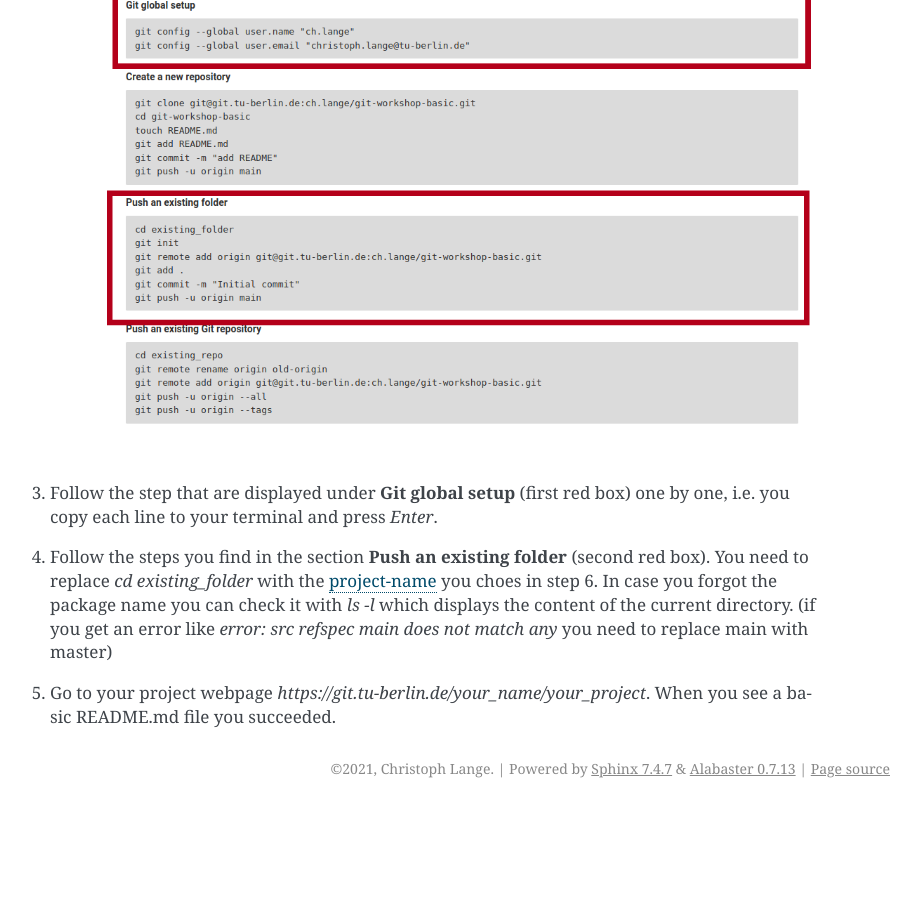
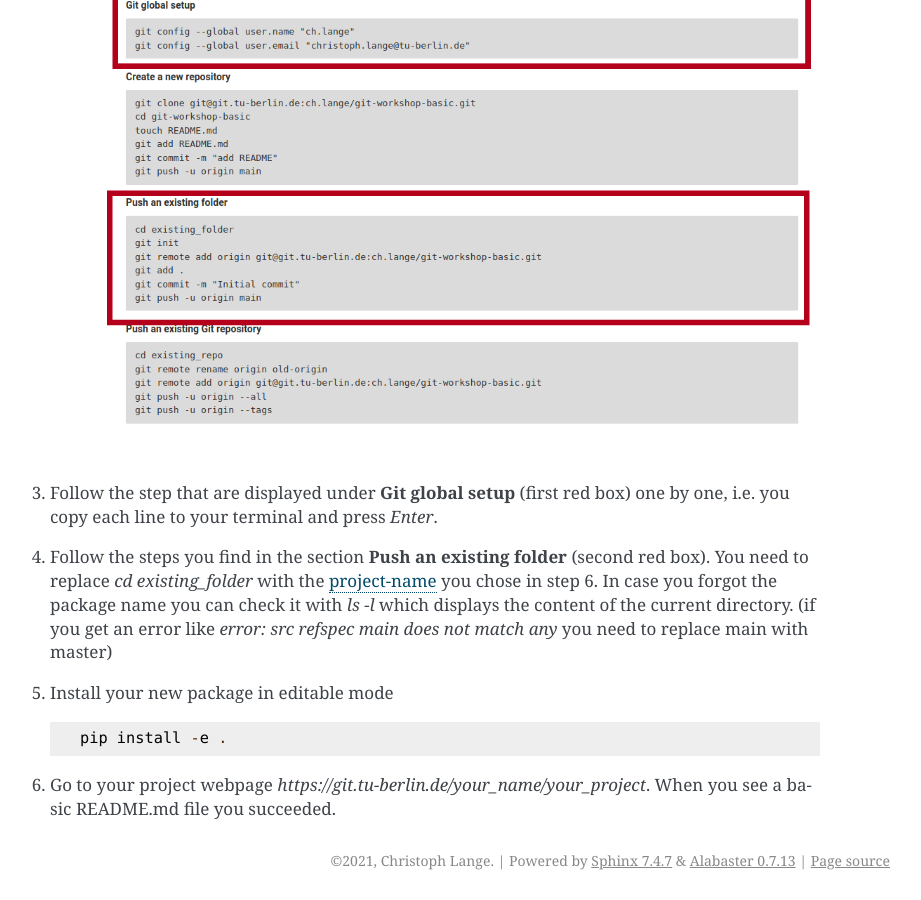
Before and after one commit to spirousschuh/cookiecutter-git-workshop-testing, a Sphinx documentation site: the page built from docs/git-basics/new_repo.rst, in a window 1280 px wide and 900 px high, scrolled down 2492 px. Shown: the whole window, without its empty margins (350-1271 px from the left). Built offline with Sphinx 7.4.7, drawn with Linux system fonts in a browser that asks for light colours; pages that are not in the unit, such as notebooks, are missing from menus; before the commit the page ends 3300 px from its top, so only the background shows below that; some of the changed text lies outside the part shown.

```diff
--- a/docs/git-basics/new_repo.rst
+++ b/docs/git-basics/new_repo.rst
@@ -1,3 +1,6 @@
+.. _new-repository:
+
+
 =====================
 Creating a Repository
 =====================
@@ -13,7 +16,7 @@ ________________________
 
 First of all you want to create a repository on GitLab/GitHub. Therefore, go to
 the URL of your GitLab Server, i.e.
-https://git.tu-berlin.de.   Then you click on
+https://git.tu-berlin.de/kiwi-git-workshops.   Then you click on
 **New Project** and select **Create blank project**. Afterwards you may choose a
 name for your repository
 
@@ -104,11 +107,18 @@ Right know they do not know about each other.
 
 4. Follow the steps you find in the section **Push an existing folder**
    (second red box). You need to replace `cd existing_folder` with the
-   project-name_ you choes in step 6. In case you forgot the package name you
+   project-name_ you chose in step 6. In case you forgot the package name you
    can check it with `ls -l` which displays the content of the current
    directory.
    (if you get an error like `error: src refspec main does not match any` you
    need to replace main with master)
 
-5. Go to your project webpage `https://git.tu-berlin.de/your_name/your_project`.
+5. Install your new package in editable mode
+
+   .. code-block::
+
+      pip install -e .
+
+
+6. Go to your project webpage `https://git.tu-berlin.de/your_name/your_project`.
    When you see a basic README.md file you succeeded.
--- /dev/null
+++ b/docs/tasks/task_2.rst
@@ -0,0 +1,3 @@
+===================
+Task 2: Refactoring
+===================
--- /dev/null
+++ b/docs/tasks/task_3.rst
@@ -0,0 +1,3 @@
+===========
+Task 3: TDD
+===========
```
Also changed, not shown: docs/index.rst (+5 -3 lines), docs/tasks/task_0.rst (added, +10 -0 lines), docs/testing-content/continuous_integration.rst (+34 -0 lines), docs/tasks/task_1.rst (renamed from docs/tasks/task_one.rst).
